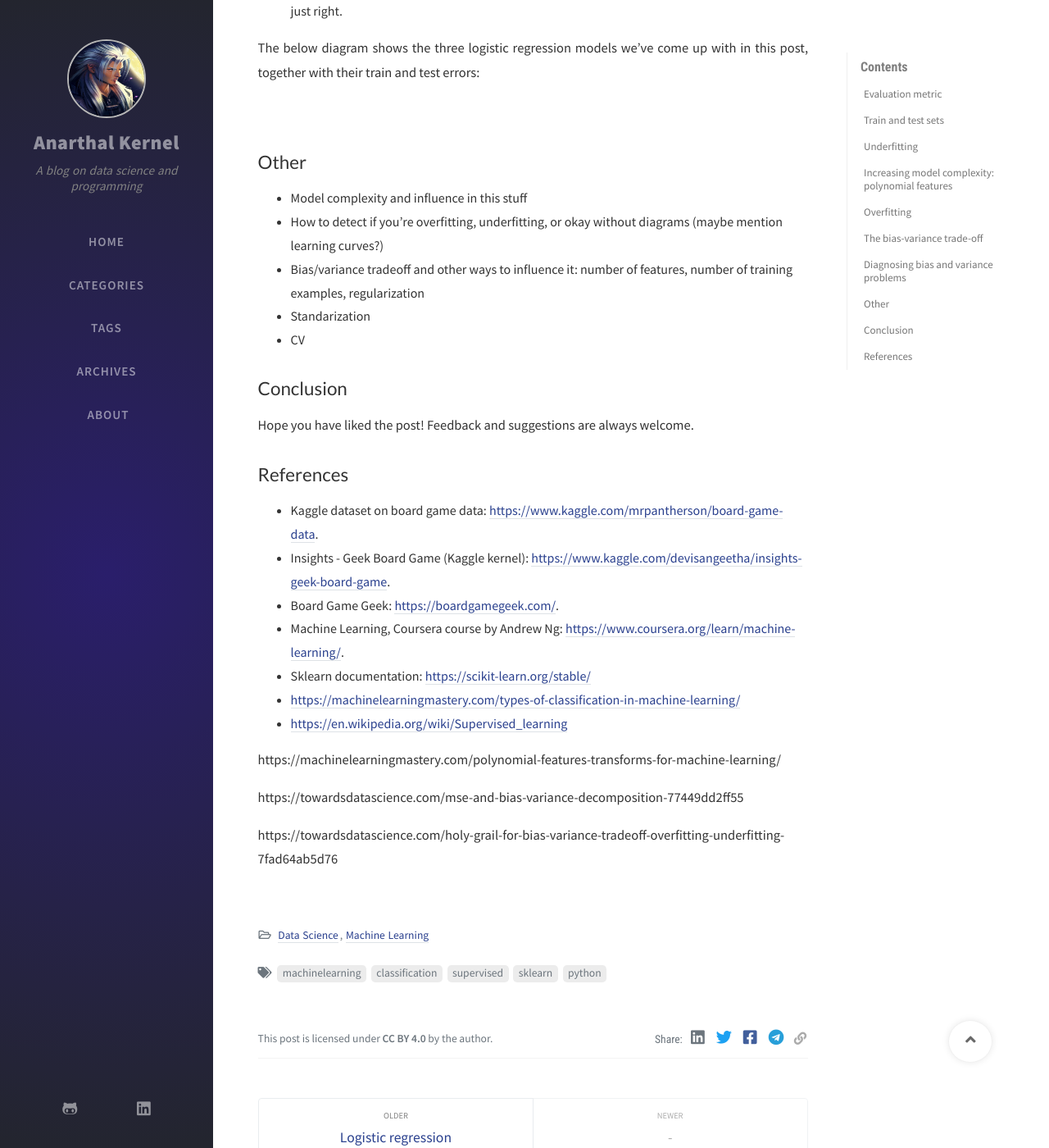
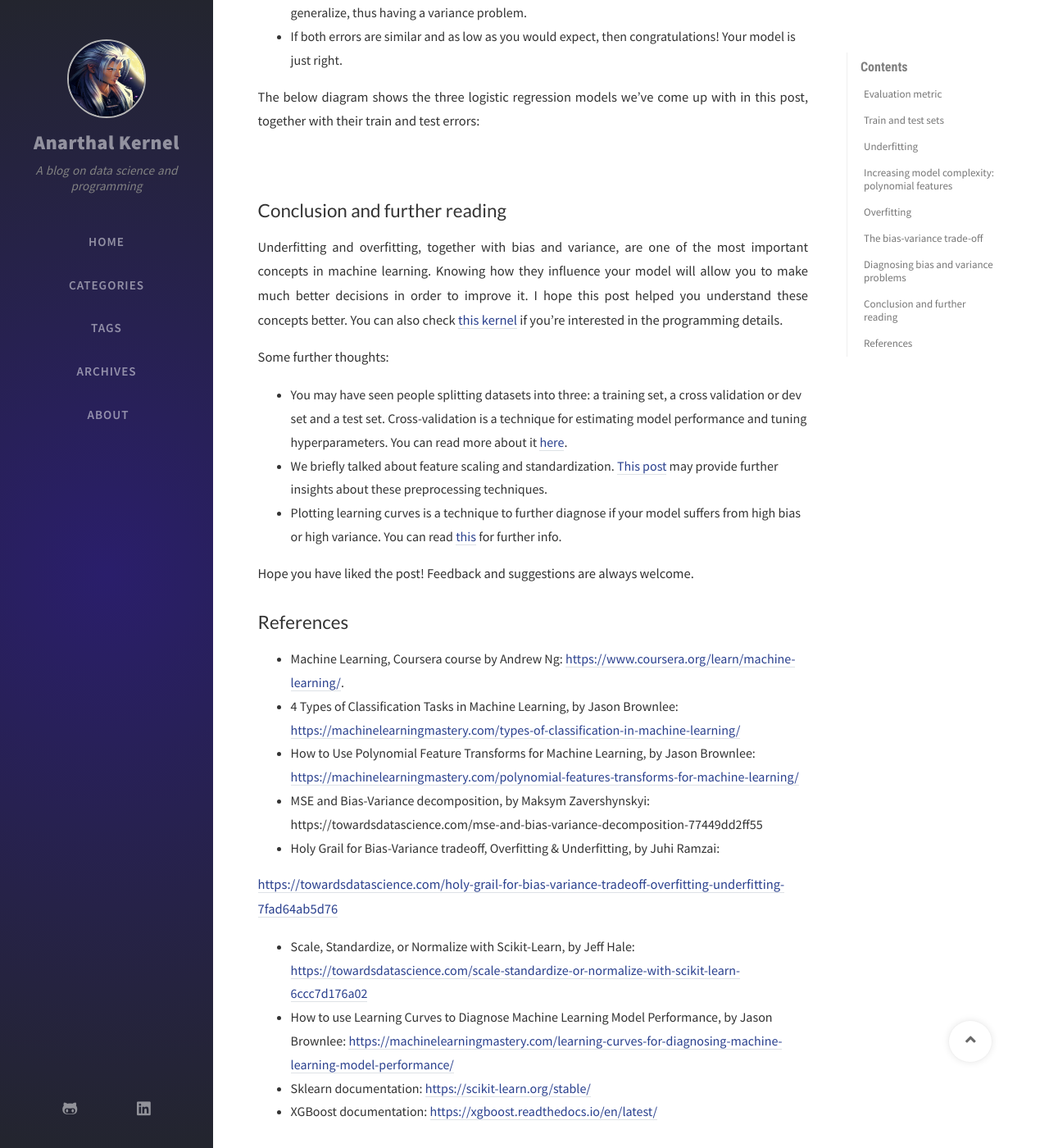
Before and after one commit to anarthal/blog, a Jekyll site: the page built from _posts/2020-07-16-underfitting-overfitting.md, in a window 1280 px wide and 1400 px high, scrolled down 6405 px. Shown: the whole window at 82% size. Built offline with Jekyll 4.4.1, drawn with Linux system fonts in a browser that asks for light colours; nearby versions of some CDN libraries; comment, search, counter and statistics services are not loaded; some of the changed text lies outside the part shown.

Commit message:
Underfitting-overfitting post (6)

````diff
--- a/_posts/2020-07-16-underfitting-overfitting.md
+++ b/_posts/2020-07-16-underfitting-overfitting.md
@@ -131,7 +131,7 @@ model = LogisticRegression()
 model.fit(X_train, y_train)
 ```
 
-With this code, we get `X` to have the original features, as well as several additional columns: $$ x_1^2 $$, $$ x_1^3 $$, $$ x_2^2 $$, $$ x_2^3 $$, $$ x_1 x_2 $$, $$ x_1^2 x_2 $$ and $$ x_1 x_2^2 $$. The first argument to `PolynomialFeatures` is the maximum degree of the polynomial features to create.
+With this code, we get `X` to have the original features, as well as several additional columns: $$ x_1^2 $$, $$ x_1^3 $$, $$ x_2^2 $$, $$ x_2^3 $$, $$ x_1 x_2 $$, $$ x_1^2 x_2 $$ and $$ x_1 x_2^2 $$. The first argument to `PolynomialFeatures` is the maximum degree of the polynomial features to create. It is important that $$ x_1 $$ and $$ x_2 $$ have a similar range of values. Otherwise, polynomial terms may end up being extremely high or low. Having our data standarded solves this problem.
 
 Fitting this model yields 96.7% accuracy on the training set and 95.4% on the training set. That's much better! The decision boundary seems appropriate this time:
 
@@ -182,35 +182,27 @@ The below diagram shows the three logistic regression models we've come up with
 
 ![Model comparison]({{ "/assets/img/underfitting-overfitting/model-comparison.png" | relative_url }})
 
+## Conclusion and further reading
 
+Underfitting and overfitting, together with bias and variance, are one of the most important concepts in machine learning. Knowing how they influence your model will allow you to make much better decisions in order to improve it. I hope this post helped you understand these concepts better. You can also check [this kernel](https://www.kaggle.com/anarthal/underfitting-overfitting-and-model-complexity) if you're interested in the programming details.
 
-## Other
+Some further thoughts:
 
-- Model complexity and influence in this stuff
-- How to detect if you're overfitting, underfitting, or okay without diagrams (maybe mention learning curves?)
-- Bias/variance tradeoff and other ways to influence it: number of features, number of training examples, regularization
-- Standarization
-- CV
-
-## Conclusion
+- You may have seen people splitting datasets into three: a training set, a cross validation or dev set and a test set. Cross-validation is a technique for estimating model performance and tuning hyperparameters. You can read more about it [here](https://scikit-learn.org/stable/modules/cross_validation.html).
+- We briefly talked about feature scaling and standardization. [This post](https://towardsdatascience.com/scale-standardize-or-normalize-with-scikit-learn-6ccc7d176a02) may provide further insights about these preprocessing techniques.
+- Plotting learning curves is a technique to further diagnose if your model suffers from high bias or high variance. You can read [this](https://machinelearningmastery.com/learning-curves-for-diagnosing-machine-learning-model-performance/) for further info.
 
 Hope you have liked the post! Feedback and suggestions are always welcome.
 
-
 ## References
 
-* Kaggle dataset on board game data: <https://www.kaggle.com/mrpantherson/board-game-data>.
-* Insights - Geek Board Game (Kaggle kernel): <https://www.kaggle.com/devisangeetha/insights-geek-board-game>.
-* Board Game Geek: <https://boardgamegeek.com/>.
 * Machine Learning, Coursera course by Andrew Ng: <https://www.coursera.org/learn/machine-learning/>.
+* 4 Types of Classification Tasks in Machine Learning, by Jason Brownlee: <https://machinelearningmastery.com/types-of-classification-in-machine-learning/>
+* How to Use Polynomial Feature Transforms for Machine Learning, by Jason Brownlee: <https://machinelearningmastery.com/polynomial-features-transforms-for-machine-learning/>
+* MSE and Bias-Variance decomposition, by Maksym Zavershynskyi: https://towardsdatascience.com/mse-and-bias-variance-decomposition-77449dd2ff55
+* Holy Grail for Bias-Variance tradeoff, Overfitting & Underfitting, by Juhi Ramzai:
+<https://towardsdatascience.com/holy-grail-for-bias-variance-tradeoff-overfitting-underfitting-7fad64ab5d76>
+* Scale, Standardize, or Normalize with Scikit-Learn, by Jeff Hale: <https://towardsdatascience.com/scale-standardize-or-normalize-with-scikit-learn-6ccc7d176a02>
+* How to use Learning Curves to Diagnose Machine Learning Model Performance, by Jason Brownlee: <https://machinelearningmastery.com/learning-curves-for-diagnosing-machine-learning-model-performance/>
 * Sklearn documentation: <https://scikit-learn.org/stable/>
-* <https://machinelearningmastery.com/types-of-classification-in-machine-learning/>
-* <https://en.wikipedia.org/wiki/Supervised_learning>
-
-
-
-https://machinelearningmastery.com/polynomial-features-transforms-for-machine-learning/
-
-https://towardsdatascience.com/mse-and-bias-variance-decomposition-77449dd2ff55
-
-https://towardsdatascience.com/holy-grail-for-bias-variance-tradeoff-overfitting-underfitting-7fad64ab5d76
+* XGBoost documentation: <https://xgboost.readthedocs.io/en/latest/>
````
